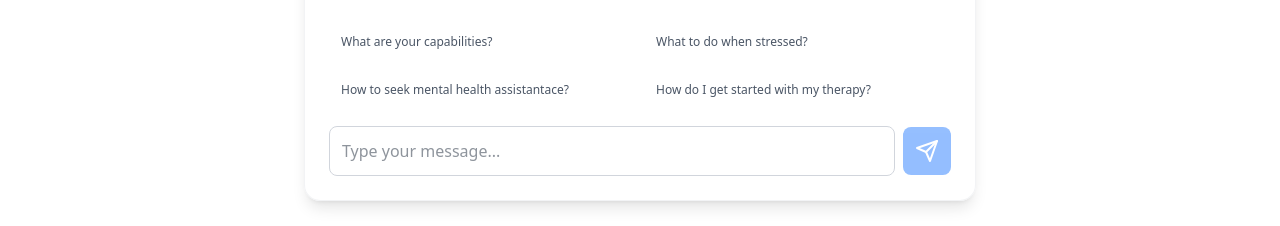
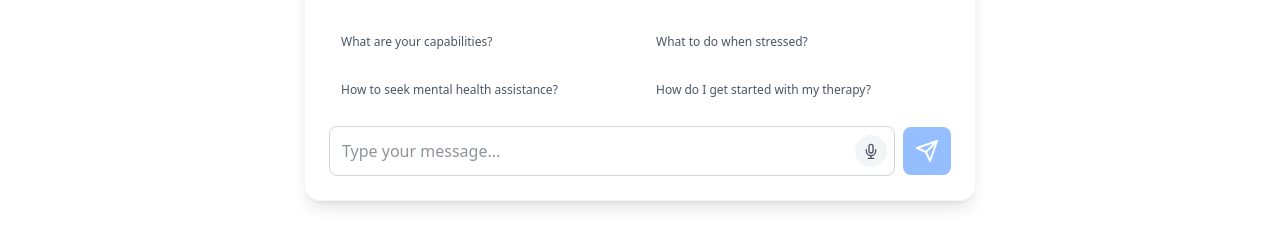
Before and after one commit to abhishekkksharma/ATOM, a React (Vite) app: page /chatbot in a window 1280 px wide. Shown: the part 292-518 px from the top of the page. Built offline with nearby package versions, Linux system fonts and the light colour scheme.

Commit message:
[CHATBOT PAGE]- adding speech to text for inputs

```diff
--- a/src/pages/Chatbot.jsx
+++ b/src/pages/Chatbot.jsx
@@ -1,5 +1,5 @@
 import React, { useState, useEffect, useRef } from 'react';
-// import './custom css/chatbot.css';
+
 // Helper component for SVG icons
 const Icon = ({ name, className }) => {
   const icons = {
@@ -18,6 +18,12 @@ const Icon = ({ name, className }) => {
     bot: (
       <svg xmlns="http://www.w3.org/2000/svg" width="24" height="24" viewBox="0 0 24 24" fill="none" stroke="currentColor" strokeWidth="2" strokeLinecap="round" strokeLinejoin="round" className={className}><rect x="3" y="11" width="18" height="10" rx="2" ry="2"></rect><path d="M7 11V7a5 5 0 0 1 10 0v4"></path><path d="M12 16l-2 2.5 2 2.5 2-2.5-2-2.5z"></path></svg>
     ),
+    mic: (
+      <svg xmlns="http://www.w3.org/2000/svg" width="24" height="24" viewBox="0 0 24 24" fill="none" stroke="currentColor" strokeWidth="2" strokeLinecap="round" strokeLinejoin="round" className={className}><path d="M12 2a3 3 0 0 0-3 3v7a3 3 0 0 0 6 0V5a3 3 0 0 0-3-3Z"></path><path d="M19 10v2a7 7 0 0 1-14 0v-2"></path><line x1="12" y1="19" x2="12" y2="23"></line><line x1="8" y1="23" x2="16" y2="23"></line></svg>
+    ),
+    micOff: (
+      <svg xmlns="http://www.w3.org/2000/svg" width="24" height="24" viewBox="0 0 24 24" fill="none" stroke="currentColor" strokeWidth="2" strokeLinecap="round" strokeLinejoin="round" className={className}><line x1="2" y1="2" x2="22" y2="22"></line><path d="M18.89 13.23A7.12 7.12 0 0 0 19 12v-2"></path><path d="M5 10v2a7 7 0 0 0 12 5"></path><path d="M15 9.34V5a3 3 0 0 0-5.68-1.33"></path><path d="M9 9v3a3 3 0 0 0 5.12 2.12"></path><line x1="12" y1="19" x2="12" y2="23"></line><line x1="8" y1="23" x2="16" y2="23"></line></svg>
+    ),
   };
   return icons[name] || null;
 };
@@ -30,8 +36,43 @@ const Chatbot = () => {
   ]);
   const [inputValue, setInputValue] = useState('');
   const [isLoading, setIsLoading] = useState(false);
-  const [chatInitiated, setChatInitiated] = useState(false); // New state to track conversation start
+  const [chatInitiated, setChatInitiated] = useState(false);
+  const [isListening, setIsListening] = useState(false);
+  const [speechSupported, setSpeechSupported] = useState(false);
   const messagesEndRef = useRef(null);
+  const recognitionRef = useRef(null);
+
+  // Check for speech recognition support and initialize
+  useEffect(() => {
+    if ('webkitSpeechRecognition' in window || 'SpeechRecognition' in window) {
+      setSpeechSupported(true);
+      const SpeechRecognition = window.SpeechRecognition || window.webkitSpeechRecognition;
+      recognitionRef.current = new SpeechRecognition();
+
+      const recognition = recognitionRef.current;
+      recognition.continuous = false;
+      recognition.interimResults = false;
+      recognition.lang = 'en-US';
+
+      recognition.onstart = () => {
+        setIsListening(true);
+      };
+
+      recognition.onresult = (event) => {
+        const transcript = event.results[0][0].transcript;
+        setInputValue(transcript);
+      };
+
+      recognition.onerror = (event) => {
+        console.error('Speech recognition error:', event.error);
+        setIsListening(false);
+      };
+
+      recognition.onend = () => {
+        setIsListening(false);
+      };
+    }
+  }, []);
 
   // Effect to scroll to the latest message
   useEffect(() => {
@@ -42,9 +83,23 @@ const Chatbot = () => {
   const faqs = [
     "What are your capabilities?",
     "What to do when stressed?",
-    "How to seek mental health assistantace?",
+    "How to seek mental health assistance?",
     "How do I get started with my therapy?",
   ];
+
+  // Function to toggle speech recognition
+  const toggleSpeechRecognition = () => {
+    if (!speechSupported) {
+      alert('Speech recognition is not supported in your browser');
+      return;
+    }
+
+    if (isListening) {
+      recognitionRef.current.stop();
+    } else {
+      recognitionRef.current.start();
+    }
+  };
 
   // Function to handle sending a message (user or FAQ)
   const handleSendMessage = async (text) => {
@@ -180,20 +235,47 @@ const Chatbot = () => {
               </div>
             )}
 
-            {/* Input Form */}
-            <form onSubmit={(e) => { e.preventDefault(); handleSendMessage(inputValue); }} className="flex items-center space-x-2">
+            {/* Input Section with Speech Button */}
+            <div className="flex items-center space-x-2">
+              <div className="flex-1 relative">
                 <input
                   type="text"
                   value={inputValue}
                   onChange={(e) => setInputValue(e.target.value)}
-                placeholder="Type your message..."
-                className="flex-1 p-3 rounded-lg border focus:outline-none focus:ring-2 focus:ring-blue-500 transition-all duration-300 bg-white/80 border-gray-300 text-gray-800 dark:bg-gray-700 dark:border-gray-600 dark:text-white"
+                  onKeyPress={(e) => {
+                    if (e.key === 'Enter' && !e.shiftKey) {
+                      e.preventDefault();
+                      handleSendMessage(inputValue);
+                    }
+                  }}
+                  placeholder={isListening ? "Listening..." : "Type your message..."}
+                  className={`w-full p-3 pr-12 rounded-lg border focus:outline-none focus:ring-2 focus:ring-blue-500 transition-all duration-300 bg-white/80 border-gray-300 text-gray-800 dark:bg-gray-700 dark:border-gray-600 dark:text-white ${isListening ? 'ring-2 ring-red-400 border-red-400' : ''}`}
                   disabled={isLoading}
                 />
-              <button type="submit" disabled={isLoading || !inputValue.trim()} className="p-3 rounded-lg transition-colors disabled:opacity-50 disabled:cursor-not-allowed bg-blue-500 hover:bg-blue-600 text-white dark:bg-blue-600 dark:hover:bg-blue-700">
+                {speechSupported && (
+                  <button
+                    type="button"
+                    onClick={toggleSpeechRecognition}
+                    className={`absolute right-2 top-1/2 transform -translate-y-1/2 p-2 rounded-full transition-all duration-200 ${
+                      isListening
+                        ? 'bg-red-100 text-red-600 hover:bg-red-200 animate-pulse'
+                        : 'bg-gray-100 text-gray-600 hover:bg-gray-200 dark:bg-gray-600 dark:text-gray-300 dark:hover:bg-gray-500'
+                    }`}
+                    disabled={isLoading}
+                    title={isListening ? "Stop recording" : "Start voice input"}
+                  >
+                    <Icon name={isListening ? "micOff" : "mic"} className="w-4 h-4" />
+                  </button>
+                )}
+              </div>
+              <button
+                onClick={() => handleSendMessage(inputValue)}
+                disabled={isLoading || !inputValue.trim()}
+                className="p-3 rounded-lg transition-colors disabled:opacity-50 disabled:cursor-not-allowed bg-blue-500 hover:bg-blue-600 text-white dark:bg-blue-600 dark:hover:bg-blue-700"
+              >
                 <Icon name="send" className="w-6 h-6" />
               </button>
-            </form>
+            </div>
           </div>
         </div>
       </div>
```
Lines whose indentation alone changed are shown as unchanged.
